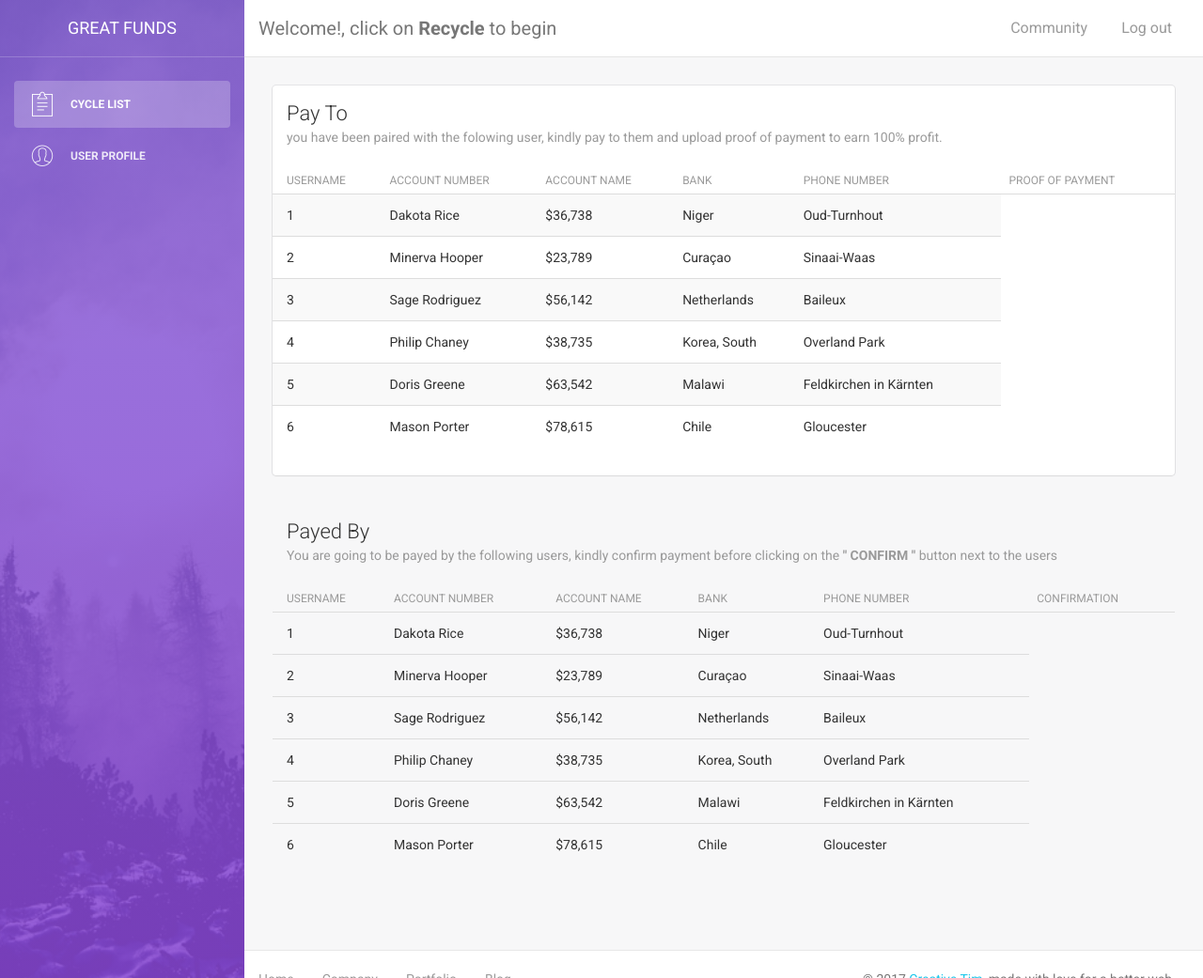
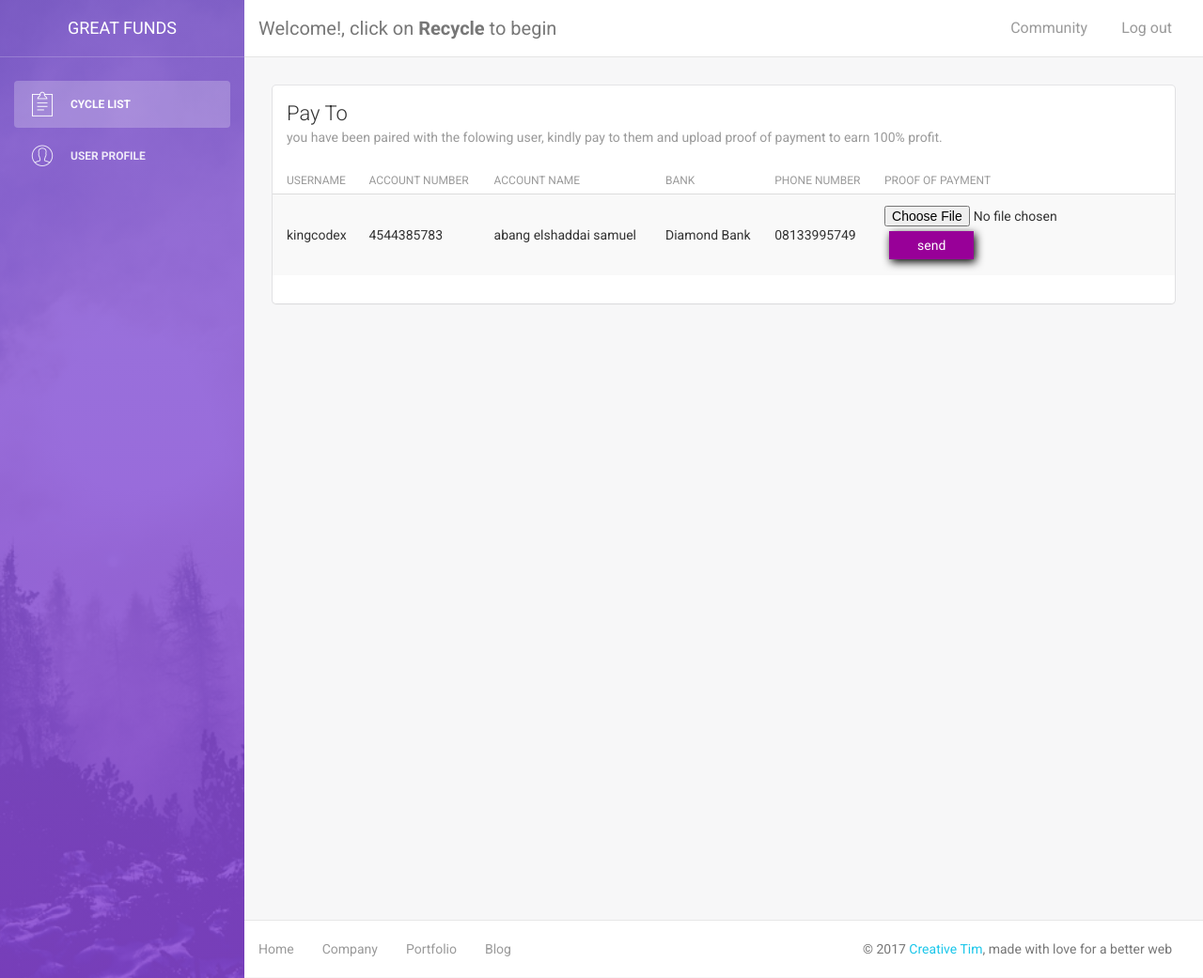
Before and after one commit to ikingcodex/greatfunds, a PHP site: page /index.php in a window 1280 px wide. Shown: the whole page at 94% size. Run offline with PHP 8.4, Linux system fonts and the light colour scheme; the visitor is signed in with stand-in values (Sample User, id 1); tables that the repository leaves empty or names only in its code hold one stand-in row (values such as "Sample post"); some libraries are stand-ins or nearby versions.

Commit message:
added recycle button and function

```diff
--- a/class.user.php
+++ b/class.user.php
@@ -35,9 +35,8 @@
             $userRow=$stmt->fetch(PDO::FETCH_ASSOC);
             if($stmt->rowCount() > 0){
               if(password_verify($upass, $userRow['password'])){
-                // $this->username =  $userRow['username'];
-                  // $_SESSION['user_session'] = $this->username;
-                  $_SESSION['user_session'] = $userRow['username'];
+                $this->username =  $userRow['username'];
+                  $_SESSION['user_session'] = $this->username;
                   return true;
               }
               else{
@@ -69,17 +68,77 @@
           return true;
         }
 
-    // public function cycle(){
-    //   try{
-    //     $stmt = $this->db->prepare("INSERT INTO prohelp(username)VALUES(:username)");
-    //     $stmt->bindparam(":username", $this->userid);
-    //     $stmt->execute();
-    //
-    //     return $stmt;
-    //   }
-    //   catch(PDOException $e){
-    //        echo $e->getMessage();
-    //   }
-    // }
+        public function cycle(){
+          try{
+            $select = $this->db->prepare("SELECT username,phone_number,account_name,account_number,bank_name FROM users WHERE username=:uname LIMIT 1");
+            $uname = $_SESSION['user_session'];
+            $select->execute(array(':uname'=>$uname));
+            $userRow = $select->fetch(PDO::FETCH_ASSOC);
+            $username = $userRow['username'];
+            $phone_number = $userRow['phone_number'];
+            $account_name = $userRow['account_name'];
+            $account_number = $userRow['account_number'];
+            $bank_name = $userRow['bank_name'];
+
+            $insert = $this->db->prepare("INSERT INTO prohelp(username,phone_number,account_name,bank_name,account_number)
+            VALUES(:username, :pnumber, :acc_name, :bank, :acc_number)");
+            $insert->bindparam(":username", $username);
+            $insert->bindparam(":pnumber", $phone_number);
+            $insert->bindparam(":acc_name", $account_name);
+            $insert->bindparam(":acc_number", $account_number);
+            $insert->bindparam(":bank", $bank_name);
+            $insert->execute();
+            return true;
+          }
+          catch(PDOException $e){
+               echo $e->getMessage();
+          }
+        }
+
+        public function is_in_ph(){
+          try{
+            $uname = $_SESSION['user_session'];
+            $ph = $this->db->prepare("SELECT * FROM prohelp WHERE username=:uname LIMIT 1");
+            $ph->execute(array(':uname'=>$uname));
+            $userRow=$ph->fetch(PDO::FETCH_ASSOC);
+
+            if($ph->rowCount() > 0){
+                return true;
+            }
+              else{
+                return false;
+              }
+            }
+          catch(PDOException $e){
+            echo $e->getMessage();
+          }
+        }
+        public function is_in_gh(){
+          try{
+            $uname = $_SESSION['user_session'];
+            $gh = $this->db->prepare("SELECT * FROM gethelp WHERE username=:uname LIMIT 1");
+            $gh->execute(array(':uname'=>$uname));
+            $userRow=$gh->fetch(PDO::FETCH_ASSOC);
+
+            if($gh->rowCount() > 0){
+                return true;
+            }
+              else{
+                return false;
+              }
+            }
+            catch(PDOException $e){
+            echo $e->getMessage();
+          }
+        }
+
+        public function is_in_cycle(){
+         if ($this->is_in_ph() || $this->is_in_gh()) {
+          return true;
+         }
+         else {
+           return false;
+         }
+        }
     }
 ?>
--- a/profile.php
+++ b/profile.php
@@ -8,6 +8,11 @@ if(!($user->is_loggedin()))
 if (isset($_POST["logout"])) {
 	if($user->logout()){
 		$user->redirect('index.php');
+	}
+}
+if(!($user->is_in_cycle())){
+	if (isset($_POST["cycle"])) {
+		$user->cycle();
 	}
 }
  ?>
@@ -34,10 +39,6 @@ if (isset($_POST["logout"])) {
     <link href="assets/css/light-bootstrap-dashboard.css" rel="stylesheet"/>
 
 
-    <!--  CSS for Demo Purpose, don't include it in your project     -->
-    <link href="assets/css/demo.css" rel="stylesheet" />
-
-
     <!--     Fonts and icons     -->
     <link href="http://maxcdn.bootstrapcdn.com/font-awesome/4.2.0/css/font-awesome.min.css" rel="stylesheet">
     <link href='http://fonts.googleapis.com/css?family=Roboto:400,700,300' rel='stylesheet' type='text/css'>
@@ -47,6 +48,28 @@ if (isset($_POST["logout"])) {
 				background: transparent;
 				border: none;
 				padding:0px;
+			}
+			.cycle button{
+				border: none;
+				background: purple;
+				color: white;
+				padding: 20px 50px;
+				margin-top: 30vh;
+				margin-left: 30vw;
+				box-shadow: 2px 2px 3px rgba(0, 0, 0, 0.75);
+				letter-spacing: 2px;
+				font-size: 20px;
+			}
+			.cycle button: active{
+				box-shadow: 0px 0px 0px transparent;
+			}
+			.pop button{
+				border: none;
+				margin: 5px;
+				padding: 5px 30px;
+				background-color: rgb(152, 0, 152);
+				color: white;
+				box-shadow: 2px 3px 10px black;
 			}
 		</style>
 </head>
@@ -92,7 +115,7 @@ if (isset($_POST["logout"])) {
                         <span class="icon-bar"></span>
                         <span class="icon-bar"></span>
                     </button>
-                    <a class="navbar-brand" href="#">Welcome!, click on <strong>Recycle</strong> to begin</a>
+                    <a class="navbar-brand">Welcome!, click on <strong>Recycle</strong> to begin</a>
                 </div>
                 <div class="collapse navbar-collapse">
                     <ul class="nav navbar-nav navbar-right">
@@ -117,6 +140,14 @@ if (isset($_POST["logout"])) {
         <div class="content">
             <div class="container-fluid">
                 <div class="row">
+									<?php if(!($user->is_in_cycle())){ ?>
+									<div class="cycle">
+										<form class="" action="profile.php" method="post">
+											<button type="submit" name="cycle">Recycle</button>
+										</form>
+									</div>
+									<?php } ?>
+								<?php if($user->is_in_ph()){ ?>
                     <div class="col-md-12">
                         <div class="card">
                             <div class="header">
@@ -135,46 +166,17 @@ if (isset($_POST["logout"])) {
                                     </thead>
                                     <tbody>
                                         <tr>
-                                        	<td>1</td>
-                                        	<td>Dakota Rice</td>
-                                        	<td>$36,738</td>
-                                        	<td>Niger</td>
-                                        	<td>Oud-Turnhout</td>
-                                        </tr>
-                                        <tr>
-                                        	<td>2</td>
-                                        	<td>Minerva Hooper</td>
-                                        	<td>$23,789</td>
-                                        	<td>Curaçao</td>
-                                        	<td>Sinaai-Waas</td>
-                                        </tr>
-                                        <tr>
-                                        	<td>3</td>
-                                        	<td>Sage Rodriguez</td>
-                                        	<td>$56,142</td>
-                                        	<td>Netherlands</td>
-                                        	<td>Baileux</td>
-                                        </tr>
-                                        <tr>
-                                        	<td>4</td>
-                                        	<td>Philip Chaney</td>
-                                        	<td>$38,735</td>
-                                        	<td>Korea, South</td>
-                                        	<td>Overland Park</td>
-                                        </tr>
-                                        <tr>
-                                        	<td>5</td>
-                                        	<td>Doris Greene</td>
-                                        	<td>$63,542</td>
-                                        	<td>Malawi</td>
-                                        	<td>Feldkirchen in Kärnten</td>
-                                        </tr>
-                                        <tr>
-                                        	<td>6</td>
-                                        	<td>Mason Porter</td>
-                                        	<td>$78,615</td>
-                                        	<td>Chile</td>
-                                        	<td>Gloucester</td>
+                                        	<td>kingcodex</td>
+                                        	<td>4544385783</td>
+                                        	<td>abang elshaddai samuel</td>
+                                        	<td>Diamond Bank</td>
+																					<td>08133995749</td>
+                                        	<td>
+																						<form class="pop" action="profile.php" method="post">
+																						<input type="file" name="pop">
+																						<button type="submit" name="pop_button">send</button>
+                                        	</form>
+																				</td>
                                         </tr>
                                     </tbody>
                                 </table>
@@ -183,8 +185,10 @@ if (isset($_POST["logout"])) {
                         </div>
                     </div>
 
+										<?php } ?>
 
-                    <div class="col-md-12">
+
+                    <!-- <div class="col-md-12">
                         <div class="card card-plain">
                             <div class="header">
                                 <h4 class="title">Payed By</h4>
@@ -248,7 +252,7 @@ if (isset($_POST["logout"])) {
 
                             </div>
                         </div>
-                    </div>
+                    </div> -->
 
 
                 </div>
```
Also changed, not shown: home.php (+8 -0 lines), 1 other file.
